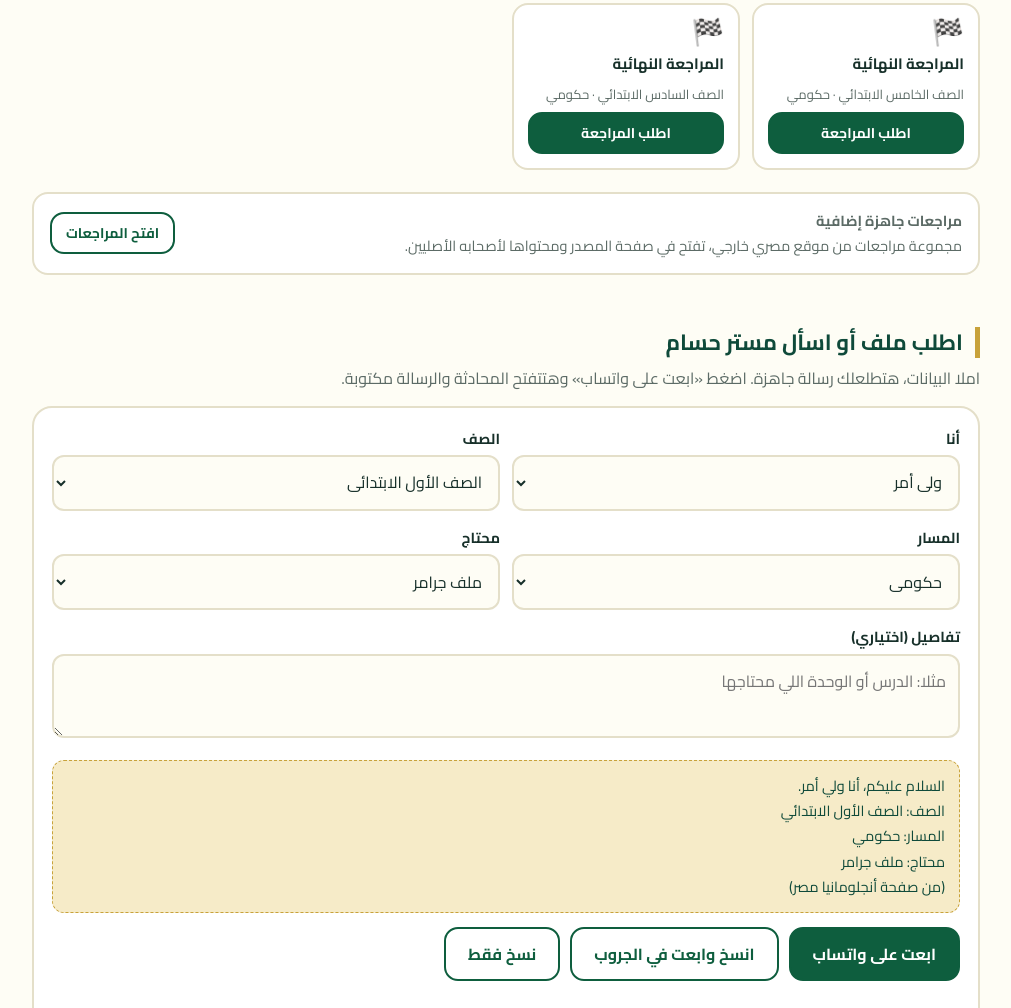
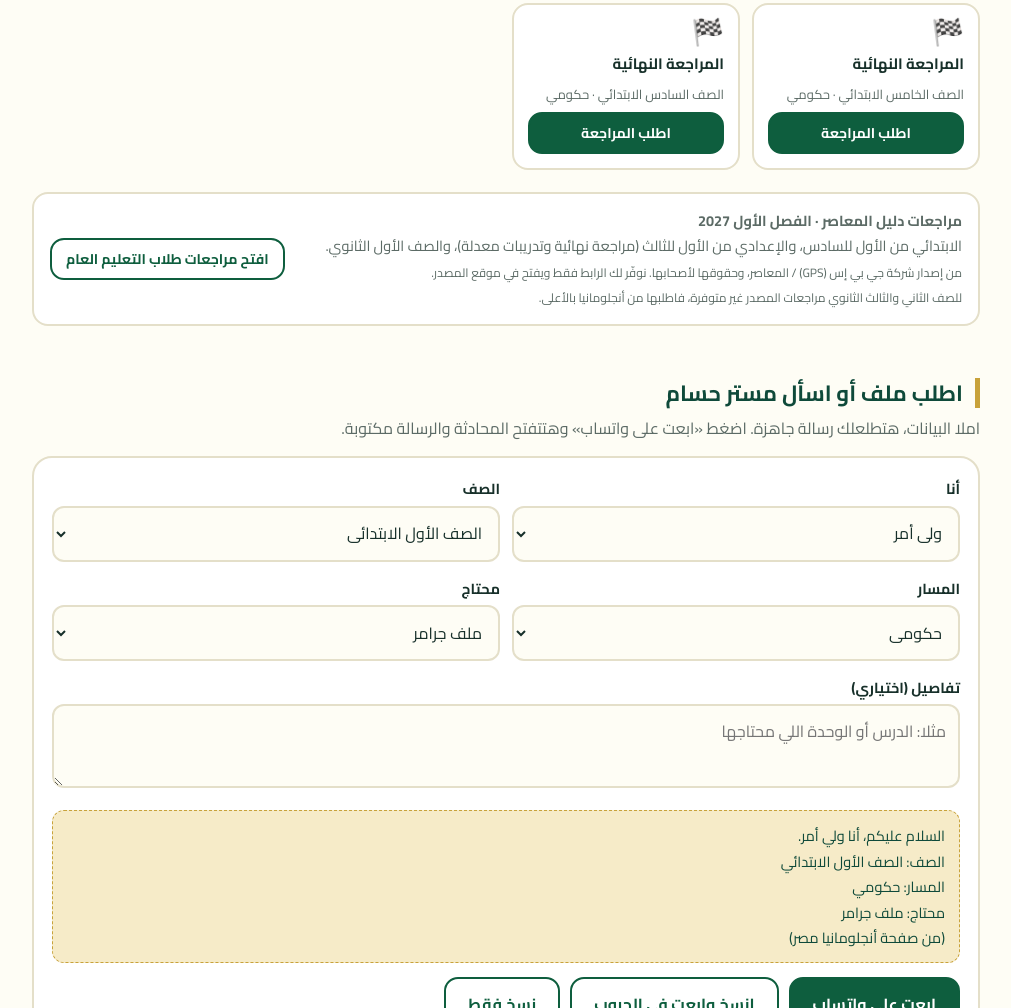
Before and after one commit to Ara2026fat/anglomania, a plain HTML site: page egypt.html in a window 1280 px wide. Shown: the part 8141-9149 px from the top of the page, without its empty margins (134-1145 px from the left). Drawn offline with Linux system fonts and the light colour scheme.

Commit message:
Egypt page: credit external reviews source, per-track reviews link cards
Co-Authored-By: Claude Sonnet 5.5 <noreply@anthropic.com>
Claude-Session: https://claude.ai/code/session_011jmjiVanGP2WvFjPM6rtLg

```diff
--- a/egypt.html
+++ b/egypt.html
@@ -189,7 +189,7 @@ footer .mot{margin-top:6px}
     </div>
   </div>
   <div class="rv" id="rvList"></div>
-  <div class="off" id="rvExt"><p><b>مراجعات جاهزة إضافية</b><br>مجموعة مراجعات من موقع مصري خارجي، تفتح في صفحة المصدر ومحتواها لأصحابه الأصليين.</p><a class="btn o s" href="https://storage.gps.com.eg/qrs/html5/1795014586_NSUZk8/index.html?qrcode=Wy7hz696" target="_blank" rel="noopener noreferrer">افتح المراجعات</a></div>
+  <div class="off" id="rvExt" aria-live="polite"></div>
 </div></section>
 
 <section id="request"><div class="w">
@@ -286,7 +286,18 @@ function render(){
   <div class="bd"><b>${esc(b.t)}</b><div class="meta"><span class="chip ${b.k=='plus'?'pl':''}">${TR[b.k]}</span><span class="chip">${b.p} صفحة</span><span class="chip">${esc(b.c)}</span><span class="chip pd">مدفوع</span></div>
   <button class="btn s" type="button" data-req="${b.id}">اطلب الملف</button></div></article>`).join('')}</div></div>`).join('');
 }
+const EXT_URL='https://storage.gps.com.eg/qrs/html5/1795014586_NSUZk8/index.html?qrcode=Wy7hz696';
+const EXT={
+  gov:{u:EXT_URL,n:'طلاب التعليم العام',d:'الابتدائي من الأول للسادس، والإعدادي من الأول للثالث (مراجعة نهائية وتدريبات معدلة)، والصف الأول الثانوي.'},
+  plus:{u:EXT_URL,n:'طلاب المدارس الرسمية والخاصة لغات',d:'مراجعات Connect Plus وHello Plus. اختار القسم الثاني من صفحة المصدر.'},
+  azhar:{u:EXT_URL,n:'طلاب الأزهر الشريف',d:'مراجعات الأزهر. اختار القسم الثالث من صفحة المصدر.'}
+};
+function rvExt(){
+  const e=EXT[rvT];
+  $('#rvExt').innerHTML=`<p><b>مراجعات دليل المعاصر · الفصل الأول 2027</b><br>${e.d}<br><small>من إصدار شركة جي بي إس (GPS) / المعاصر، وحقوقها لأصحابها. نوفّر لك الرابط فقط ويفتح في موقع المصدر.</small><br><small>للصف الثاني والثالث الثانوي مراجعات المصدر غير متوفرة، فاطلبها من أنجلومانيا بالأعلى.</small></p><a class="btn o s" href="${e.u}" target="_blank" rel="noopener noreferrer">افتح مراجعات ${e.n}</a>`;
+}
 function rvRender(){
+  rvExt();
   $('#rvList').innerHTML=RS[rvS].map(g=>`<article class="rc ${rvT}"><span class="ic">🏁</span><b>المراجعة النهائية</b><span class="s">${GA[g]} · ${TR[rvT]}</span><button class="btn s" type="button" data-rv="${g}">اطلب المراجعة</button></article>`).join('');
   document.querySelectorAll('#rvTrack .pill').forEach(x=>x.setAttribute('aria-pressed',x.dataset.rt==rvT));
   document.querySelectorAll('#rvStage .pill').forEach(x=>x.setAttribute('aria-pressed',x.dataset.rs==rvS));
```
